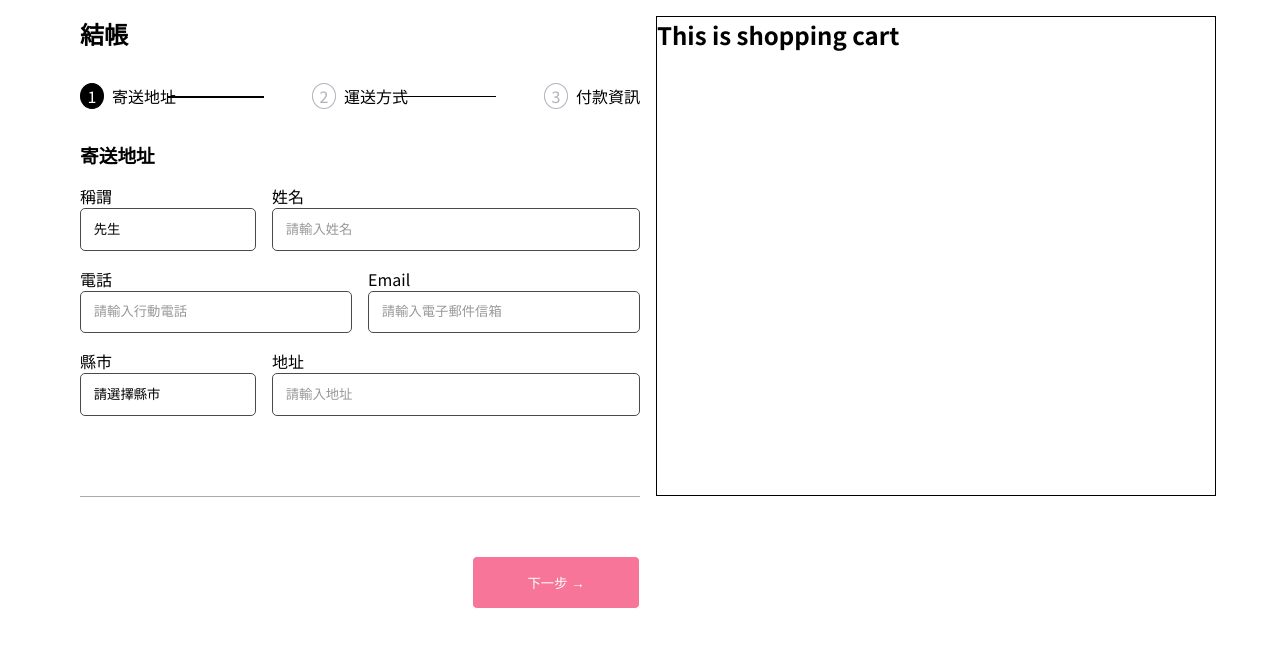
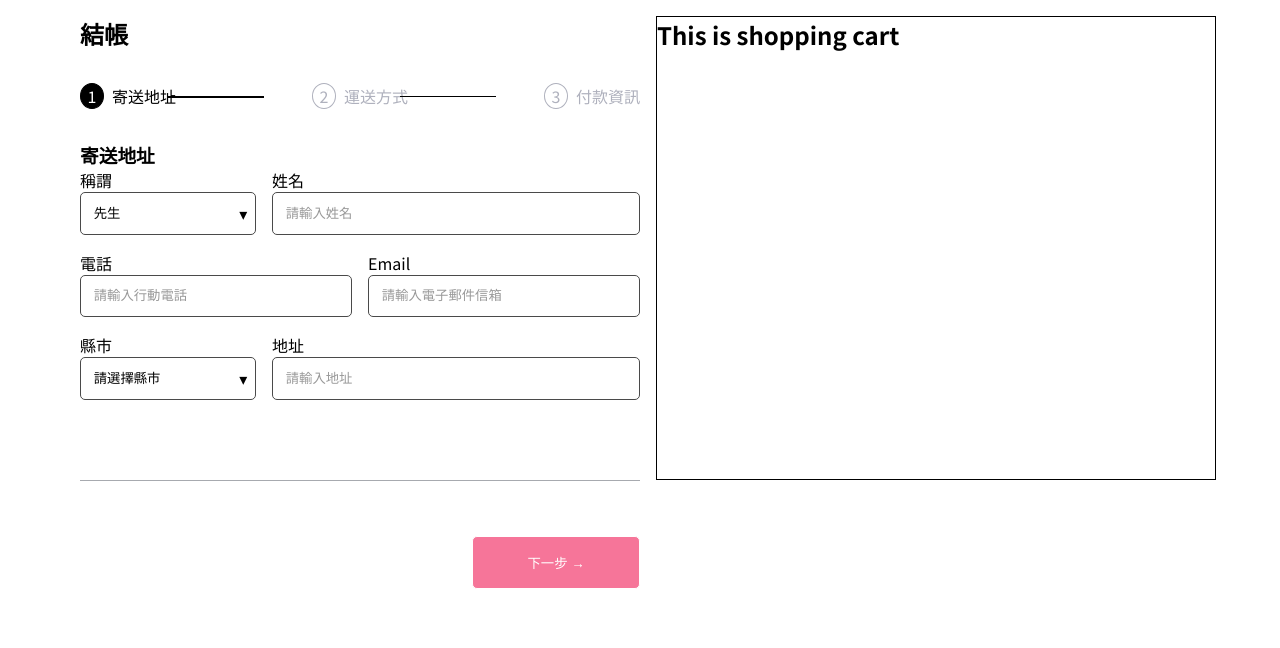
Before and after one commit to ethon92/alpha-shop-vue, a Vue app: page /#/ in a window 1280 px wide. Shown: the top 648 px of the page. Built offline with nearby package versions, Linux system fonts and the light colour scheme.

Commit message:
feat: organize share style to shareStyle

```diff
--- /dev/null
+++ b/src/assets/scss/shareStyle.scss
@@ -0,0 +1,36 @@
+// 表單與購物車的公同排版樣式
+%mainFrameStyle {
+  display: grid;
+  grid-template-columns: 50% 50%;
+  grid-gap: 1rem;
+}
+
+// PaymentInfoForm與ShippingForm的上下一步共同樣式
+%stepShareStyle {
+  display: flex;
+  justify-content: space-between;
+  margin-top: 8rem;
+  > .steps__link {
+    flex-basis: 30%;
+  }
+}
+
+// PaymentInfoForm與ShippingForm的分隔線共同樣式
+%divdeLineShareStyle {
+  margin-top: 5rem;
+  > .divide-line::before {
+    width: 44.5%;
+  }
+}
+
+// PaymentInfoForm與AddressForm的form-parts共同樣式
+%formPartsShare {
+  display: grid;
+  grid-template-columns: repeat(6, 1fr);
+  grid-template-rows: repeat(3, auto);
+  grid-gap: 1rem
+}
+
+.stepper__container--title {
+  color: getMapColor("black");
+}
--- a/src/components/BaseSelect.vue
+++ b/src/components/BaseSelect.vue
@@ -33,6 +33,16 @@ export default {
   .select-wrapper {
     display: flex;
     flex-direction: column;
+    position: relative;
+    // 三角形按鈕樣式
+    &::after {
+      position: absolute;
+      top: 50%;
+      right: 5%;
+      content: "\25BE";
+      z-index: -1;
+      color: getMapColor('text-color');
+    }
     > select {
       -webkit-appearance: none;
       padding: 0.8rem;
@@ -42,15 +52,6 @@ export default {
       color: getMapColor('text-color');
       position: relative;
       z-index: 0;
-      // 三角形無法顯示
-      &::after {
-        position: absolute;
-        top: 50%;
-        transform: translateY(-50%);
-        content: "\25BE";
-        z-index: -1;
-        color: getMapColor('text-color');
-      }
       &:hover,
       &:focus {
         border: 2px solid getMapColor('text-color');
--- a/src/components/BaseStepButton.vue
+++ b/src/components/BaseStepButton.vue
@@ -1,5 +1,5 @@
 <template>
-  <router-link :to="stepButtonValue.link">
+  <router-link :to="stepButtonValue.link" class="steps__link">
     <button :class="stepButtonValue.classObj">{{ stepButtonValue.text }}</button>
   </router-link>
 </template>
--- a/src/components/Stepper.vue
+++ b/src/components/Stepper.vue
@@ -47,16 +47,22 @@ export default {
       display: flex;
       align-items: center;
       position: relative;
-      &:nth-child(1) > .stepper__container--circle {
-        background-color: getMapColor("black");
-        color: getMapColor("white");
-        border: 1px solid getMapColor("black");
+      &:nth-child(1) {
+        > .stepper__container--circle {
+          background-color: getMapColor("black");
+          color: getMapColor("white");
+          border: 1px solid getMapColor("black");
+        }
+        > .stepper__container--title {
+          color: getMapColor("black");
+        }
       }
       > .stepper__container--circle {
         color: getMapColor("stepper-color");
       }
       > .stepper__container--title {
         margin-left: 0.5rem;
+        color: getMapColor("stepper-color");
       }
     }
   }
--- a/src/views/AddressForm.vue
+++ b/src/views/AddressForm.vue
@@ -149,11 +149,10 @@ export default {
 
 <style lang="scss">
   @import '../assets/scss/shareColors.scss';
+  @import '../assets/scss/shareStyle.scss';
 
   .main__address-form {
-    display: grid;
-    grid-template-columns: 50% 50%;
-    grid-gap: 1rem;
+    @extend %mainFrameStyle;
 
     // stepper2的連接線加粗
     > .address-form__container > .stepper > .stepper__container > .stepper__container--step {
@@ -168,11 +167,7 @@ export default {
         margin-top: 2rem;
       }
       > .address-form__form-parts {
-        display: grid;
-        grid-template-columns: repeat(6, 1fr);
-        grid-template-rows: repeat(3, auto);
-        grid-gap: 1rem;
-        margin-top: 1rem;
+        @extend %formPartsShare;
         grid-template-areas:
           "title title name name name name"
           "phoneNum phoneNum phoneNum email email email"
--- a/src/views/PaymentInfoForm.vue
+++ b/src/views/PaymentInfoForm.vue
@@ -2,9 +2,15 @@
   <section class="main__payment-info-form">
     <div class="payment-info-form__container">
       <Stepper :step-infos="stepInfos"/>
-      <h3>This is payment-info-form</h3>
-      <div>
-        <BaseStepButton />
+      <h3 class="payment-info-form__title">付款資訊</h3>
+      <form class="payment-info-form__form-parts">
+        <BaseTextInput v-for="textInputValue in textInputValues" :key="textInputValue.id" :text-input-value="textInputValue"/>
+      </form>
+      <div class="divide-line-wrapper">
+        <BaseDivideLine />
+      </div>
+      <div class="payment-info-form__steps">
+        <BaseStepButton v-for="stepButtonValue in stepButtonValues" :key="stepButtonValue.id" :step-button-value="stepButtonValue"/>
       </div>
     </div>
     <div class="payment-info-form__shopping-cart">
@@ -17,13 +23,19 @@
 import Stepper from '../components/Stepper.vue'
 import ShoppingCart from '../components/ShoppingCart.vue'
 import BaseStepButton from '../components/BaseStepButton.vue'
+import BaseTextInput from '../components/BaseTextInput.vue'
+import BaseDivideLine from '../components/BaseDivideLine.vue'
+import {v4 as uuidv4} from 'uuid'
 
 
 export default {
+  name: 'PaymentInfoForm',
   components: {
     Stepper,
     ShoppingCart,
-    BaseStepButton
+    BaseStepButton,
+    BaseTextInput,
+    BaseDivideLine
   },
   data() {
     return {
@@ -41,6 +53,55 @@ export default {
         id: 3,
         stepNum: '3',
         title: '付款資訊'
+      }],
+      stepButtonValues: [{
+        id: uuidv4(),
+        text: '← 上一步',
+        classObj: {
+          'steps__previous-step': true
+        },
+        link: '/shipping-form'
+      },
+      {
+        id: uuidv4(),
+        text: '確定下單',
+        classObj: {
+          'steps__next-step': true
+        },
+        link: '/payment-info-form'
+      }],
+      textInputValues: [{
+        id: uuidv4(),
+        classObj: {
+          'name': true
+        },
+        label: '持卡人姓名',
+        labelFor: 'name',
+        placeholder: 'John Doe'
+      },{
+        id: uuidv4(),
+        classObj: {
+          'card-number': true
+        },
+        label: '卡號',
+        labelFor: 'card-number',
+        placeholder: '1111 2222 3333 4444'
+      },{
+        id: uuidv4(),
+        classObj: {
+          'valid-date': true
+        },
+        label: '有效期限',
+        labelFor: 'valid-date',
+        placeholder: 'MM/YY'
+      },{
+        id: uuidv4(),
+        classObj: {
+          'verify-number': true
+        },
+        label: 'CVC/CCV',
+        labelFor: 'verify-number',
+        placeholder: '123'
       }]
     }
   },
@@ -49,12 +110,12 @@ export default {
 
 <style lang="scss">
   @import '../assets/scss/shareColors.scss';
+  @import '../assets/scss/shareStyle.scss';
 
   .main__payment-info-form {
-    display: grid;
-    grid-template-columns: 50% 50%;
-    grid-gap: 1rem;
+    @extend %mainFrameStyle;
 
+    // stepper樣式設定
     > .payment-info-form__container > .stepper > .stepper__container > .stepper__container--step {
       &:nth-child(2) {
         > .stepper__container--circle {
@@ -62,7 +123,59 @@ export default {
           background-color: getMapColor("black");
           border: 1px solid getMapColor("black");
         }
+        > .stepper__container--title {
+          color: getMapColor("black");
         }
+      }
+      &:nth-child(3) {
+        > .stepper__container--circle {
+          color: getMapColor("black");
+          border: 1px solid getMapColor("black");
+        }
+        > .stepper__container--title {
+          color: getMapColor("black");
+        }
+      }
+      > .stepper__container--connect-line::before {
+        height: 2px;
+      }
+    }
+
+    > .payment-info-form__container {
+      > .payment-info-form__form-parts {
+        @extend %formPartsShare;
+        grid-template-areas:
+          "name name name name . ."
+          "cardNum cardNum cardNum cardNum . ."
+          "validDate validDate validDate verifyNum verifyNum verifyNum"
+      }
+      > .payment-info-form__form-parts {
+        > .name {
+          grid-area: name;
+        }
+        > .card-number {
+          grid-area: cardNum;
+        }
+        > .valid-date {
+          grid-area: validDate;
+        }
+        > .verify-number {
+          grid-area: verifyNum;
+        }
+      }
+      > .divide-line-wrapper {
+        @extend %divdeLineShareStyle;
+      }
+      > .payment-info-form__steps {
+        @extend %stepShareStyle;
+      }
+      > .payment-info-form__title {
+        margin-top: 2rem;
+      }
+    }
+
+    > .payment-info-form__shopping-cart {
+      border: 1px solid black;
     }
   }
 
--- a/src/views/ShippingForm.vue
+++ b/src/views/ShippingForm.vue
@@ -12,7 +12,7 @@
         <BaseDivideLine />
       </div>
       <div class="shipping-form__steps">
-        <BaseStepButton v-for="stepButtonValue in stepButtonValues" :key="stepButtonValue.id" :stepButtonValue="stepButtonValue"/>
+        <BaseStepButton v-for="stepButtonValue in stepButtonValues" :key="stepButtonValue.id" :step-button-value="stepButtonValue"/>
       </div>
     </div>
     <div class="shipping-form__shopping-cart">
@@ -114,12 +114,10 @@ export default {
 
 <style lang="scss">
   @import '../assets/scss/shareColors.scss';
+  @import '../assets/scss/shareStyle.scss';
 
   .main__shipping-form {
-    display: grid;
-    grid-template-columns: 50% 50%;
-    grid-gap: 1rem;
-
+    @extend %mainFrameStyle;
 
     > .shipping-form__container > .stepper > .stepper__container > .stepper__container--step {
       &:nth-child(2) {
@@ -127,24 +125,22 @@ export default {
           color: getMapColor("black");
           border: 1px solid getMapColor("black");
         }
+        > .stepper__container--title {
+          color: getMapColor("black");
+        }
+      }
+      > .stepper__container--connect-line::before {
+        height: 2px;
       }
     }
 
     > .shipping-form__container {
       height: 130%;
       > .divide-line-wrapper {
-        margin-top: 5rem;
-        > .divide-line::before {
-          width: 44.5%;
-        }
+        @extend %divdeLineShareStyle;
       }
       > .shipping-form__steps {
-        display: flex;
-        justify-content: space-between;
-        margin-top: 8rem;
-        > a {
-          flex-basis: 30%;
-        }
+        @extend %stepShareStyle;
       }
       > .shipping-form__detail {
         margin-top: 2rem;
```
Lines whose indentation alone changed are shown as unchanged.
